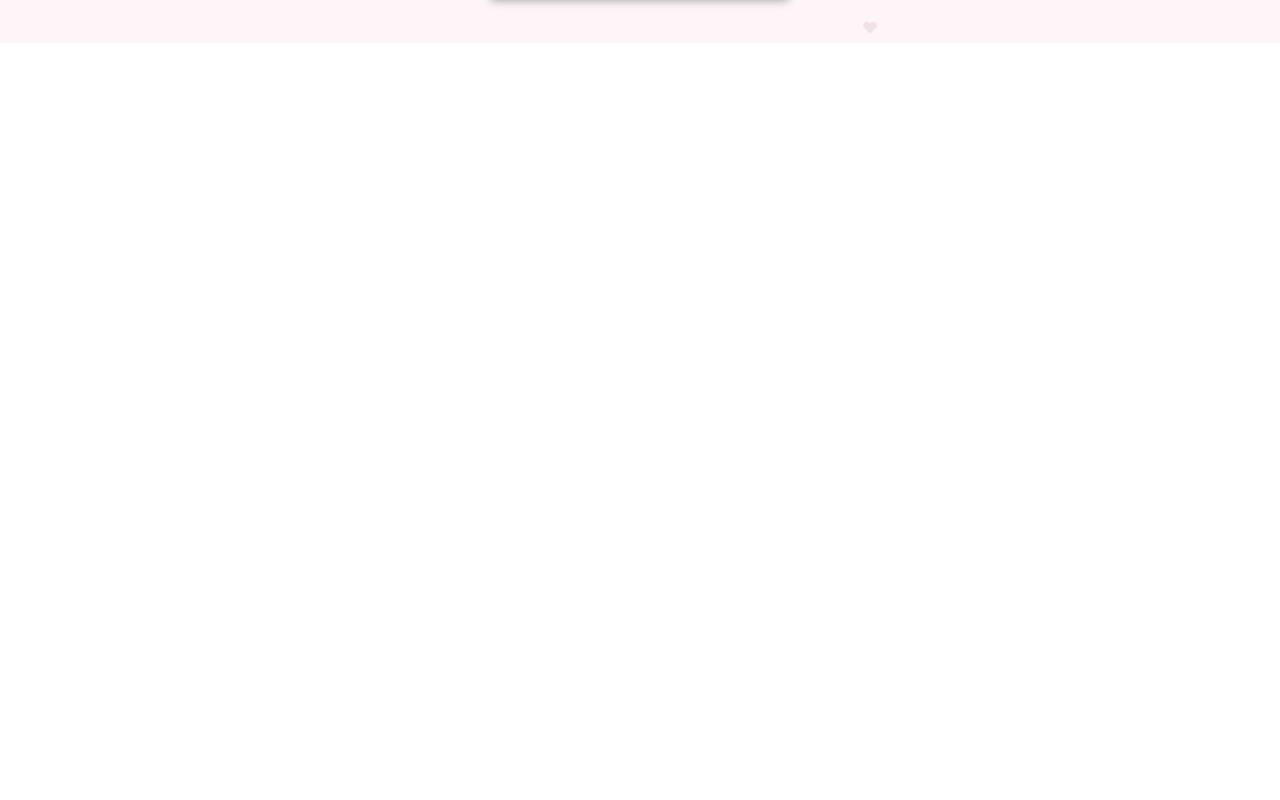
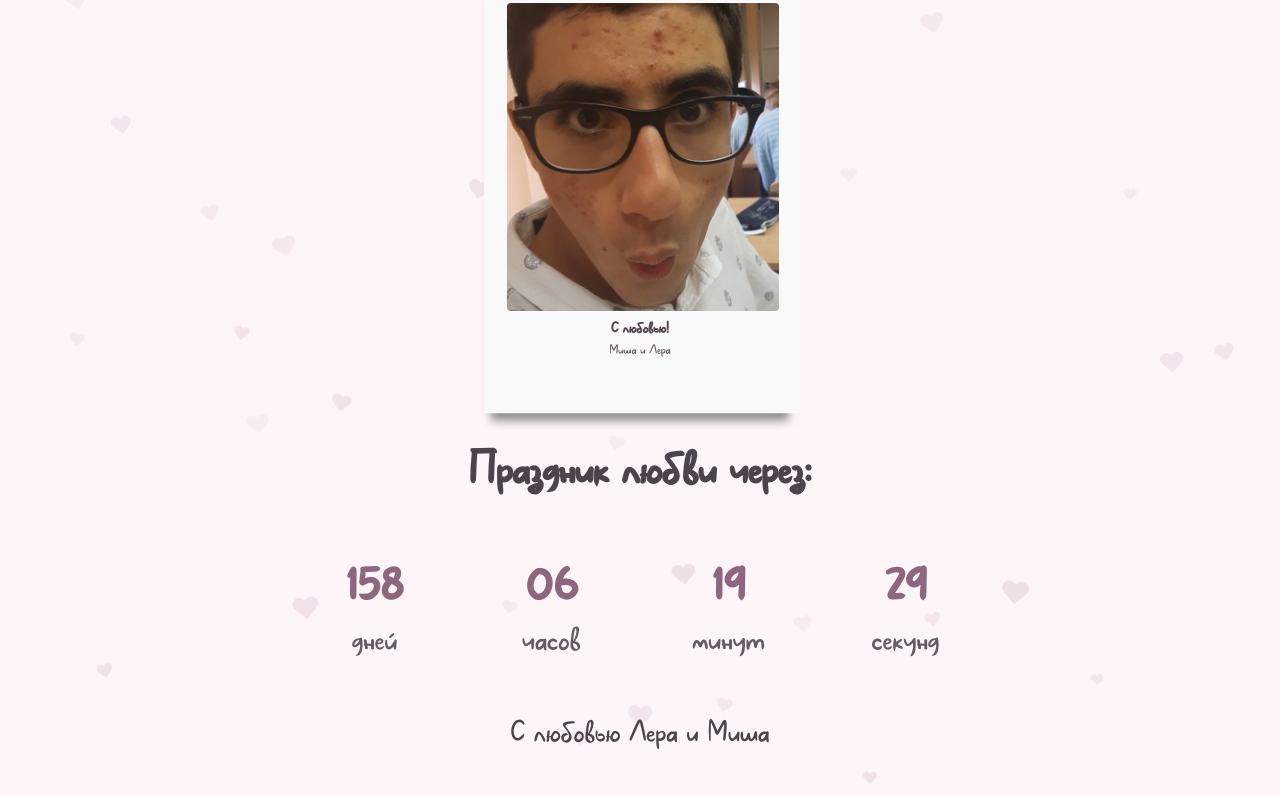
Before and after one commit to XlittlewretchX/weed, a React (Create React App) app: page / in a window 1280 px wide. Shown: the part 6284-7084 px from the top of the page. Before the commit the page ends 6332 px from the top, so only its background shows below. Built offline with nearby package versions, Linux system fonts and the light colour scheme.

Commit message:
add CountdonwTimer & change calendar

```diff
--- a/public/index.html
+++ b/public/index.html
@@ -4,10 +4,15 @@
     <meta charset="utf-8" />
     <link rel="icon" href="%PUBLIC_URL%/favicon.ico" />
     <meta name="viewport" content="width=device-width, initial-scale=1, viewport-fit=cover" />
-    <meta name="theme-color" content="#fff8f7" />
+
+    <meta name="theme-color" content="#fef8f7" />
+    <meta name="theme-color" media="(prefers-color-scheme: light)" content="#fef8f7" />
+    <meta name="theme-color" media="(prefers-color-scheme: dark)" content="#fef8f7" />
+    <meta name="apple-mobile-web-app-capable" content="yes" />
+    <meta name="apple-mobile-web-app-status-bar-style" content="default" />
     <meta
       name="description"
-      content="Web site created using create-react-app"
+      content="Свадьба Миши и Леры"
     />
     <link rel="apple-touch-icon" href="%PUBLIC_URL%/logo192.png" />
     <!--
@@ -33,7 +38,7 @@
       work correctly both with client-side routing and a non-root public URL.
       Learn how to configure a non-root public URL by running `npm run build`.
     -->
-    <title>React App</title>
+    <title>Приглашение на свадьбу</title>
   </head>
   <body>
     <noscript>You need to enable JavaScript to run this app.</noscript>
--- a/src/App.jsx
+++ b/src/App.jsx
@@ -10,6 +10,7 @@ import GuestForm from "./components/GuestForm/GuestForm";
 import BackgroundHearts from "./components/BackgroundHearts/BackgroundHearts";
 import ScrollReveal from "./components/ScrollReveal/ScrollReveal";
 import PhotoCard from "./components/PhotoCard/PhotoCard";
+import CountdownTimer from "./components/CountdownTimer/CountdownTimer";
 import "./App.css";
 
 const publicUrl = process.env.PUBLIC_URL || "";
@@ -157,6 +158,11 @@ function App() {
             description="Миша и Лера"
           />
         </ScrollReveal>
+        <ScrollReveal direction="top" cascade cascadeStep={110} delay={20} duration={780} distance={72}>
+          <MainText text="Праздник любви через:" />
+          <CountdownTimer />
+          <Text text="С любовью Лера и Миша" />
+        </ScrollReveal>
       </div>
     </div>
   );
--- /dev/null
+++ b/src/components/CountdownTimer/CountdownTimer.css
@@ -0,0 +1,54 @@
+.countdown-timer {
+    width: min(100%, 720px);
+    margin: 50px auto 50px;
+    padding: 0 12px;
+  }
+
+  .countdown-timer__row {
+    display: grid;
+    grid-template-columns: repeat(4, minmax(0, 1fr));
+    column-gap: 12px;
+  }
+
+  .countdown-timer__row--values {
+    margin-bottom: 8px;
+  }
+
+  .countdown-timer__cell {
+    text-align: center;
+  }
+
+  .countdown-timer__value {
+    font-size: clamp(28px, 7vw, 54px);
+    font-weight: 700;
+    line-height: 1.05;
+    color: var(--color-accent-deep);
+    font-variant-numeric: tabular-nums;
+  }
+
+  .countdown-timer__label {
+    font-size: clamp(21px, 3.5vw, 34px);
+    color: var(--color-text-secondary);
+    line-height: 1.15;
+  }
+
+  @media (max-width: 600px) {
+    .countdown-timer {
+      width: calc(100% - 20px);
+      margin: 62px 10px 60px;
+      padding: 0 4px;
+    }
+
+    .countdown-timer__row {
+      grid-template-columns: repeat(4, minmax(0, 1fr));
+      gap: 10px;
+    }
+
+    .countdown-timer__value {
+      font-size: clamp(24px, 8.8vw, 36px);
+    }
+
+    .countdown-timer__label {
+      font-size: clamp(15px, 4.2vw, 20px);
+    }
+  }
--- /dev/null
+++ b/src/components/CountdownTimer/CountdownTimer.jsx
@@ -0,0 +1,63 @@
+import { useEffect, useState } from 'react';
+import './CountdownTimer.css';
+
+const EVENT_DATE_MS = new Date('2026-07-25T16:30:00+03:00').getTime();
+
+const getTimeLeft = () => {
+  const totalSeconds = Math.max(0, Math.floor((EVENT_DATE_MS - Date.now()) / 1000));
+  const days = Math.floor(totalSeconds / 86400);
+  const hours = Math.floor((totalSeconds % 86400) / 3600);
+  const minutes = Math.floor((totalSeconds % 3600) / 60);
+  const seconds = totalSeconds % 60;
+
+  return {
+    days,
+    hours,
+    minutes,
+    seconds,
+  };
+};
+
+const formatValue = (value, minimumLength = 2) => String(value).padStart(minimumLength, '0');
+
+function CountdownTimer() {
+  const [timeLeft, setTimeLeft] = useState(getTimeLeft);
+
+  useEffect(() => {
+    const timerId = window.setInterval(() => {
+      setTimeLeft(getTimeLeft);
+    }, 1000);
+
+    return () => {
+      window.clearInterval(timerId);
+    };
+  }, []);
+
+  const units = [
+    { key: 'days', value: timeLeft.days, label: 'дней', length: 2 },
+    { key: 'hours', value: timeLeft.hours, label: 'часов', length: 2 },
+    { key: 'minutes', value: timeLeft.minutes, label: 'минут', length: 2 },
+    { key: 'seconds', value: timeLeft.seconds, label: 'секунд', length: 2 },
+  ];
+
+  return (
+    <section className="countdown-timer" aria-label="Обратный отсчёт до праздника">
+      <div className="countdown-timer__row countdown-timer__row--values">
+        {units.map((unit) => (
+          <div key={`${unit.key}-value`} className="countdown-timer__cell countdown-timer__value">
+            {formatValue(unit.value, unit.length)}
+          </div>
+        ))}
+      </div>
+      <div className="countdown-timer__row countdown-timer__row--labels">
+        {units.map((unit) => (
+          <div key={`${unit.key}-label`} className="countdown-timer__cell countdown-timer__label">
+            {unit.label}
+          </div>
+        ))}
+      </div>
+    </section>
+  );
+}
+
+export default CountdownTimer;
```
Also changed, not shown: public/image/calendar.png.
